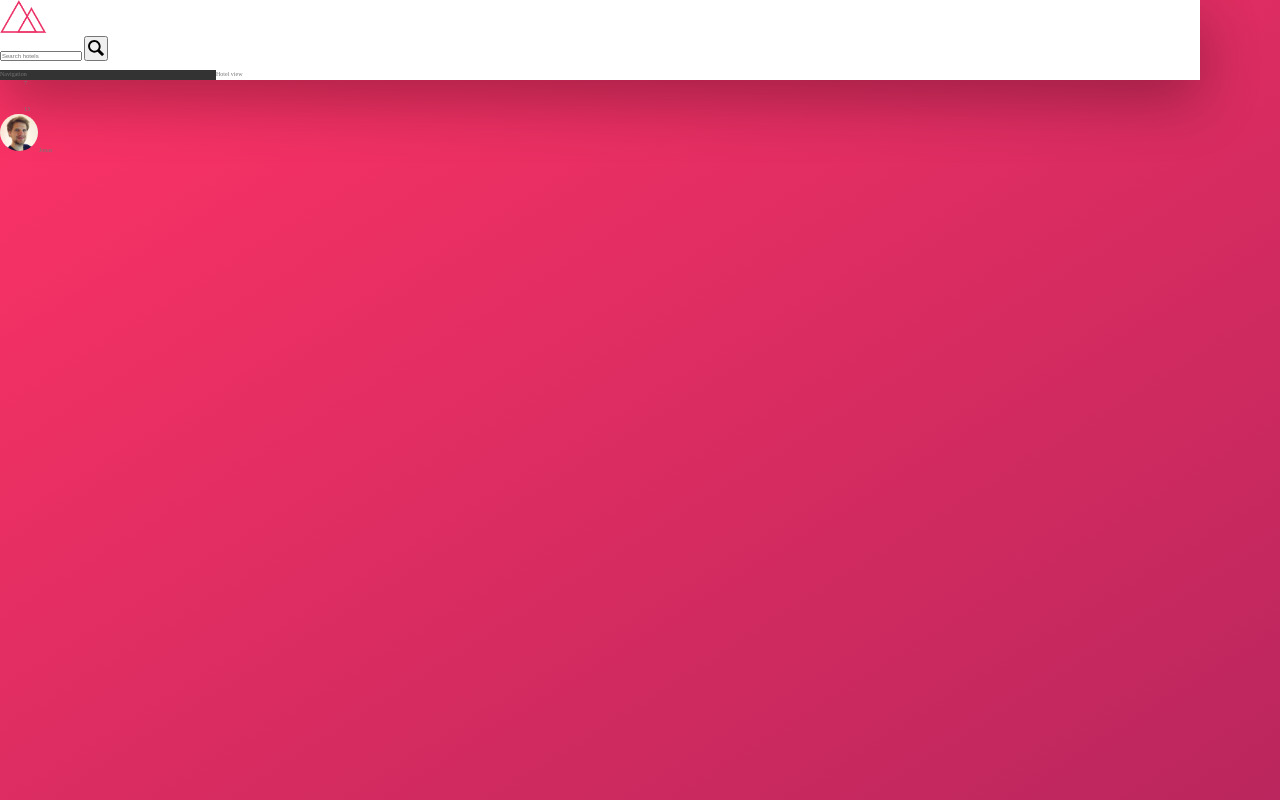
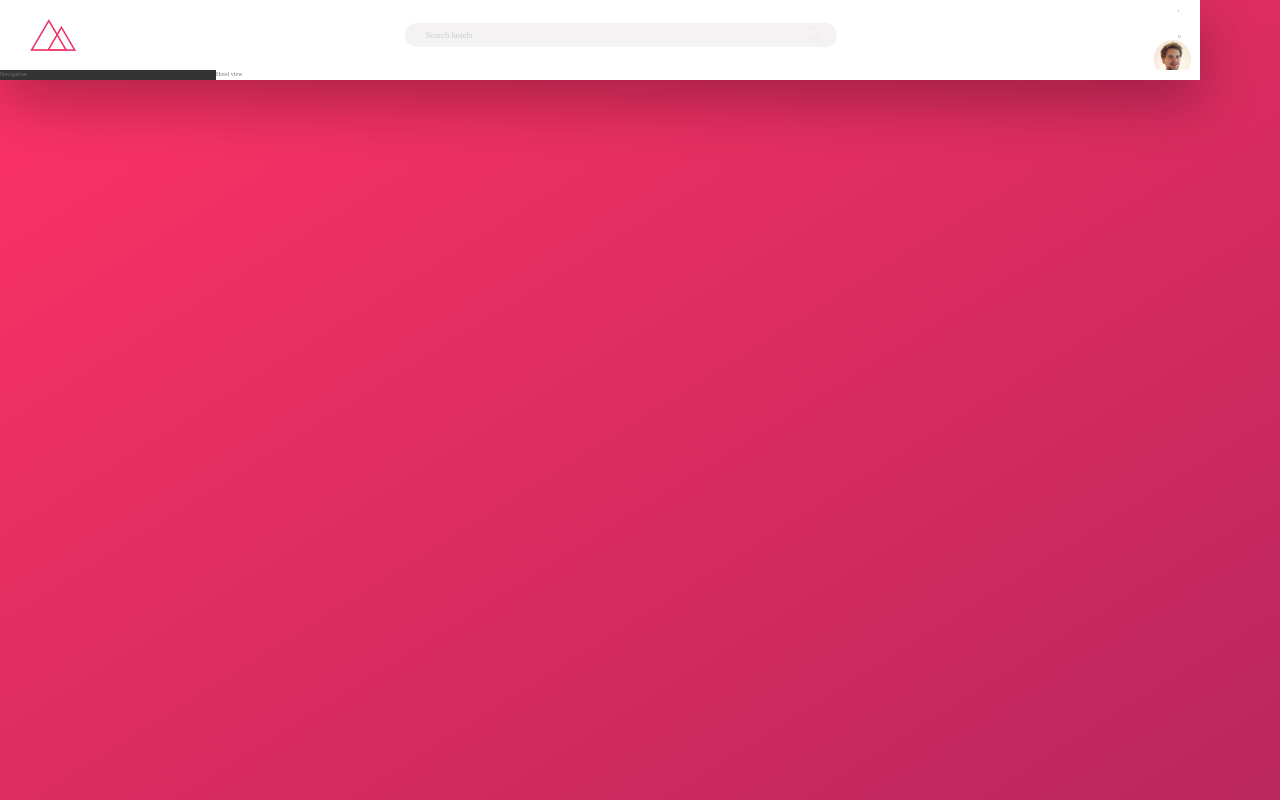
Before and after one commit to NiloofarMahmoodian/trillo, a website: page index.html in a window 1280 px wide. Drawn offline with nearby package versions, Linux system fonts and the light colour scheme; files that its build step writes are made by us from their sources.

Commit message:
Finish the header

```diff
--- a/sass/_components.scss
+++ b/sass/_components.scss
@@ -2,19 +2,60 @@
 
 .logo {
   height: 3.25rem;
+  margin-left: 3rem;
 }
 
 ////////////////////SEARCH//////////////////////
 .search {
+  flex: 0 0 40%;
+  display: flex;
+  align-items: center;
+  justify-content: center;
+
   &__input {
+    font-family: inherit;
+    font-size: inherit;
+    color: inherit;
+    background-color: var(--color-grey-light-2);
+    border: none;
+    padding: 0.7rem 2rem;
+    border-radius: 100px;
+    width: 90%;
+    transition: all 0.2s;
+    margin-right: -3.25rem;
+
+    &:focus {
+      outline: none;
+      width: 100%;
+      background-color: var(--color-grey-light-3);
+    }
+
+    &::-webkit-input-placeholder {
+      font-size: 100;
+      color: var(--color-grey-light-4);
+    }
   }
 
-  &__butoon {
+  &__input:focus + &__button {
+    background-color: var(--color-grey-light-3);
+  }
+
+  &__button {
+    border: none;
+    background-color: var(--color-grey-light-2);
+
+    &:focus {
+      outline: none;
+    }
+    &:active {
+      transform: rotateY(2px);
+    }
   }
 
   &__icon {
     height: 2rem;
     width: 2rem;
+    fill: var(--color-grey-light-3);
   }
 }
 
@@ -22,6 +63,7 @@
 
 .user-nav {
   &__icon-box {
+    background-color: red($color: #000000);
   }
 
   &__icon {
--- a/sass/_layout.scss
+++ b/sass/_layout.scss
@@ -8,9 +8,14 @@
 }
 
 .header {
+  font-size: 1.4rem;
   height: 7rem;
   background-color: #fff;
   border-bottom: var(--color-grey-light-2);
+
+  display: flex;
+  justify-content: space-between;
+  align-items: center;
 }
 
 .content {
```
